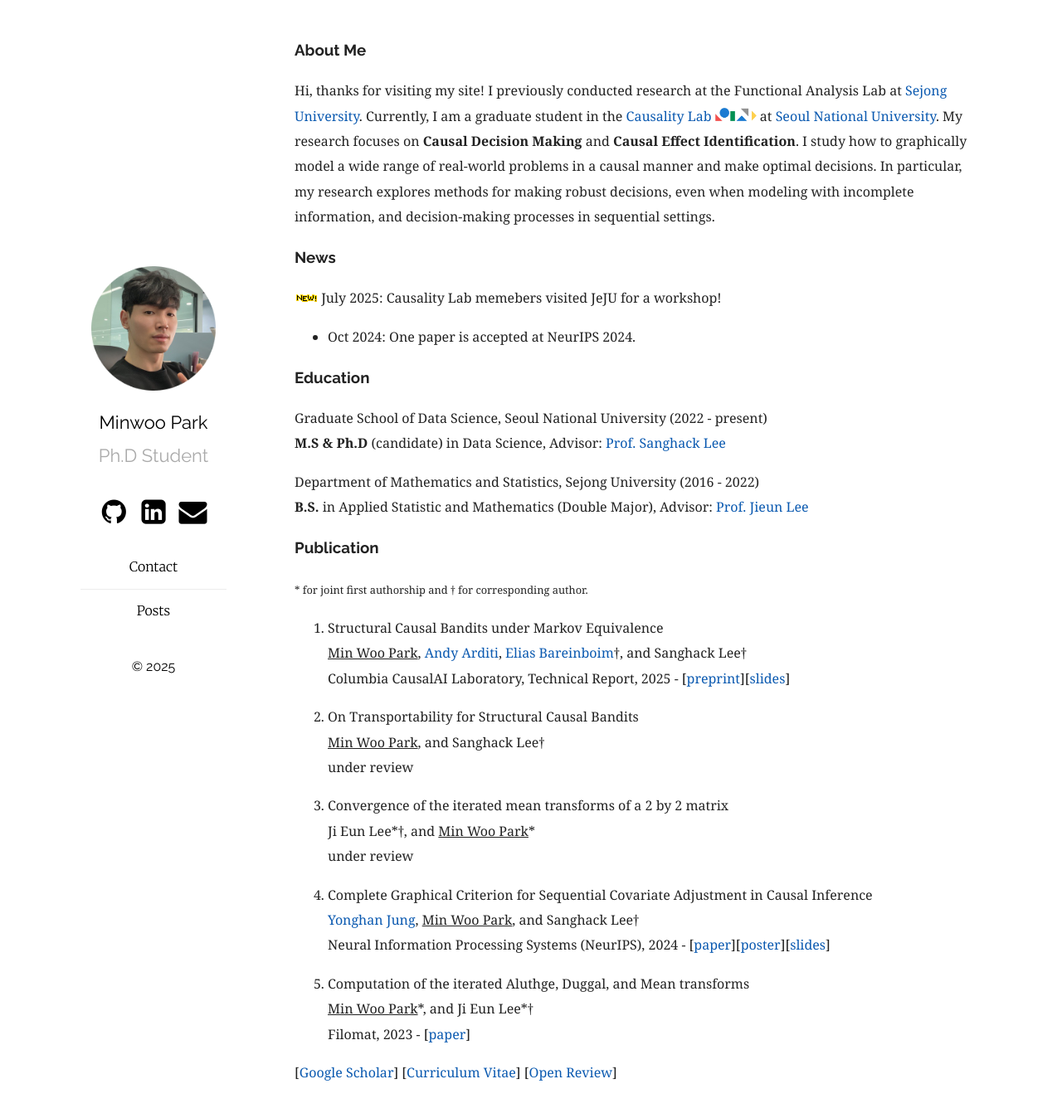
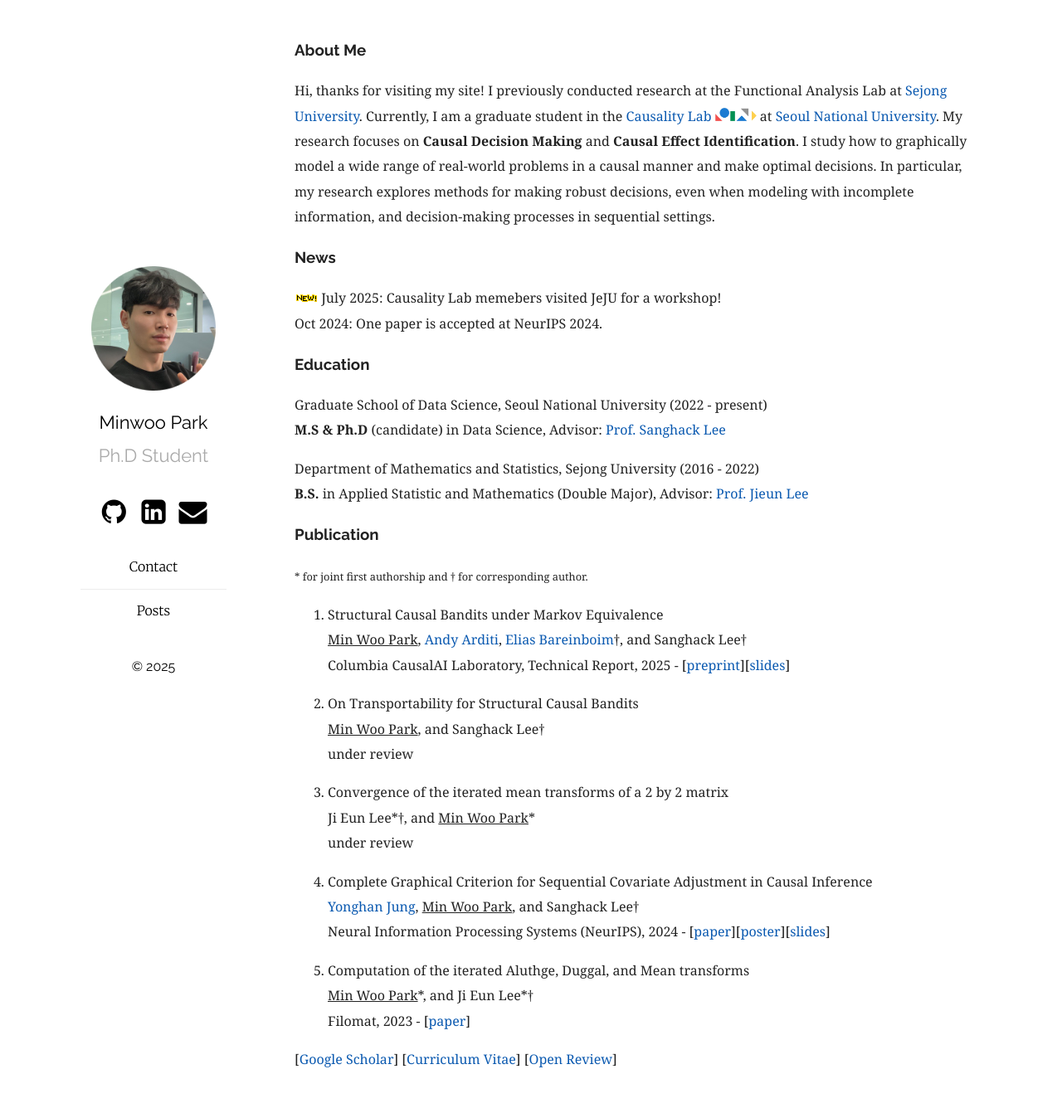
Before and after one commit to MinwooPark96/minwoopark96.github.com, a Jekyll site: the page built from index.md, in a window 1280 px wide and 1353 px high. Shown: the top 1342 px of the window at 83% size. Built offline with Jekyll 4.4.1, drawn with Linux system fonts in a browser that asks for light colours.

Commit message:
Fix news

```diff
--- a/index.md
+++ b/index.md
@@ -9,8 +9,8 @@ Hi, thanks for visiting my site! I previously conducted research at the Function
 
 ### News
 
-![New!](../assets/new.gif) July 2025: Causality Lab memebers visited JeJU for a workshop!
-- Oct 2024: One paper is accepted at NeurIPS 2024.
+![New!](../assets/new.gif) July 2025: Causality Lab memebers visited JeJU for a workshop! <br/>
+Oct 2024: One paper is accepted at NeurIPS 2024.
 
 ### Education
 
```
